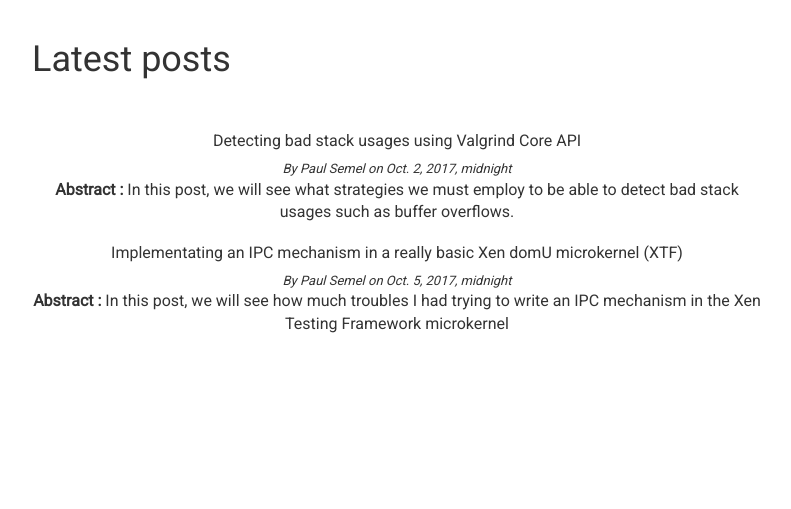
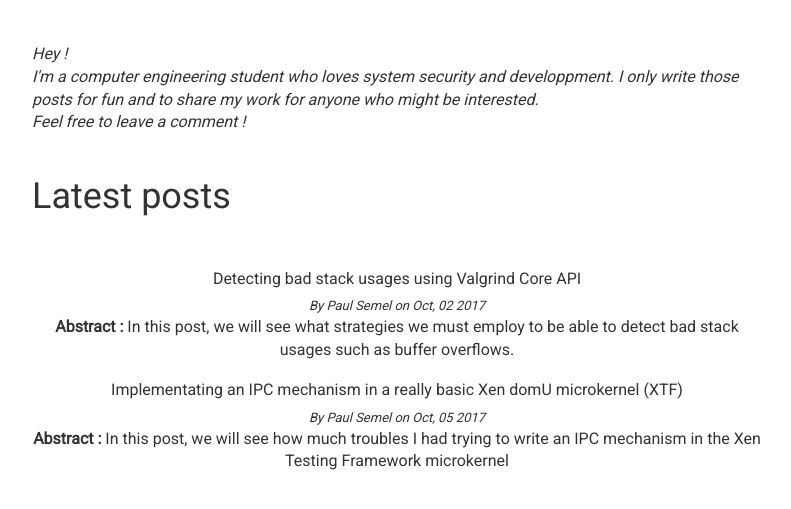
Before and after one commit to paulsemel/blog, a Django app: page / in a window 1280 px wide. Shown: the part 52-561 px from the top of the page, without its empty margins (243-1034 px from the left). Run offline with Django 3.2, Linux system fonts and the light colour scheme; some libraries are stand-ins or nearby versions.

Commit message:
update date printing in posts templates
Signed-off-by: Paul Semel <paul.semel@lse.epita.fr>

```diff
--- a/app/templates/posts/detail.html
+++ b/app/templates/posts/detail.html
@@ -6,7 +6,7 @@
 {% endblock %}
 {% block content%}
 	<h1>{{post.title}}</h1>
-	<center><p><em>Posted by {{post.author}} on {{post.date}}</em><br /><br /></p></center>
+	<center><p><em>Posted by {{post.author}} on {{post.parsed_date}}</em><br /><br /></p></center>
 	<div id="post-content">
 		{{post.html | safe}}
 	</div>
--- a/app/templates/posts/index.html
+++ b/app/templates/posts/index.html
@@ -4,11 +4,12 @@
 	<link rel="stylesheet" type="text/css" href="{% static "css/post-detail.css" %}">
 {% endblock %}
 {% block content%}
+<br /><em> Hey !<br /> I'm a computer engineering student who loves system security and developpment. I only write those posts for fun and to share my work for anyone who might be interested.<br /> Feel free to leave a comment ! </em><br /><br />
 	<h1>Latest posts</h1><br />
 	{% for post in posts %}
 		<div align="center">
 			<h2><a href="posts/{{post.slug}}/">{{post.title}}</a></h2>
-			<em style="font-size: 13px;">By {{post.author}} on {{post.date}}</em>
+			<em style="font-size: 13px;">By {{post.author}} on {{post.parsed_date}}</em>
 			<p> <b>Abstract :</b> {{post.short}} </p>
 		</div>
 	{% endfor %}
```
